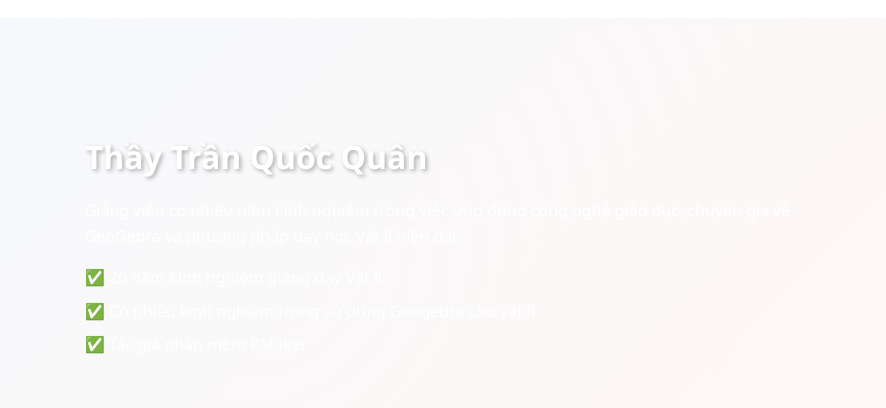
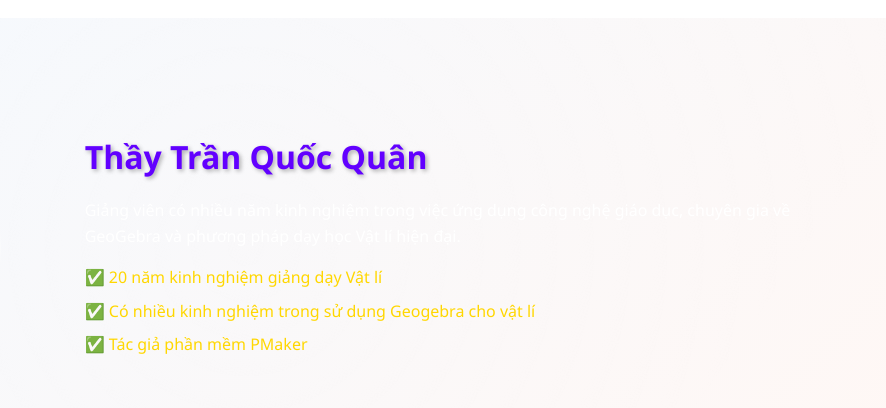
Before and after one commit to quants82/workshop_geogebra, a plain HTML site: page index.html in a window 1280 px wide. Shown: the part 1360-1768 px from the top of the page, 394-1280 px from the left. Drawn offline with Linux system fonts and the light colour scheme.

Commit message:
Update index.html

```diff
--- a/index.html
+++ b/index.html
@@ -394,11 +394,13 @@
             font-size: 2rem;
             margin-bottom: 1rem;
             text-shadow: 2px 2px 4px rgba(0,0,0,0.3);
+            color: #6200ff; /* Thêm dòng này */
         }
 
         .teacher-info ul {
             margin-top: 1rem;
             list-style: none;
+            color: #afb6ed; /* Thêm dòng này */
         }
 
         .teacher-info li {
@@ -406,6 +408,7 @@
             transform: translateX(-20px);
             opacity: 0;
             animation: slideInLeft 0.6s ease-out forwards;
+            color: #ffd700; /* Thêm dòng này */
         }
 
         .teacher-info li:nth-child(1) { animation-delay: 0.2s; }
```
